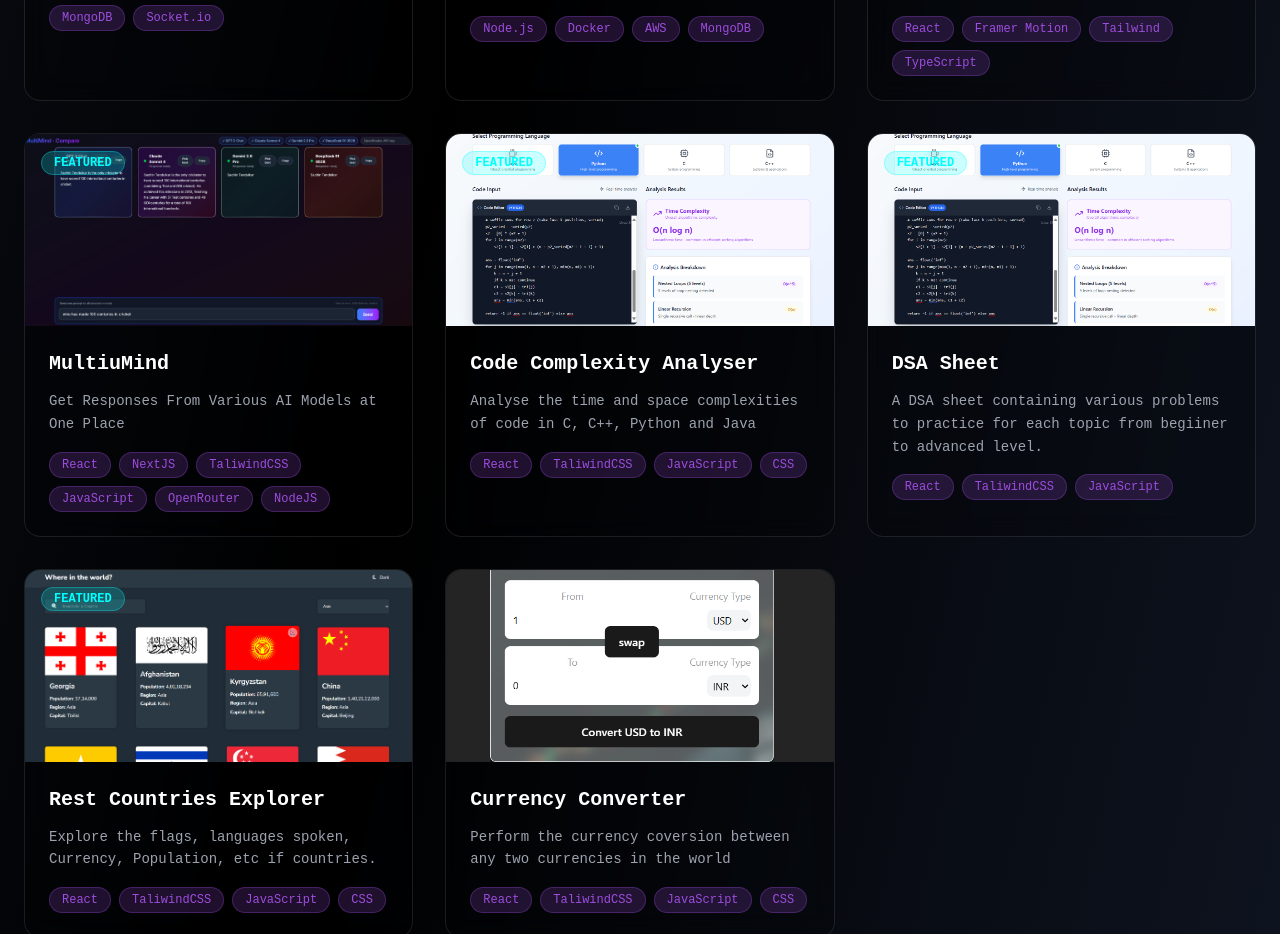
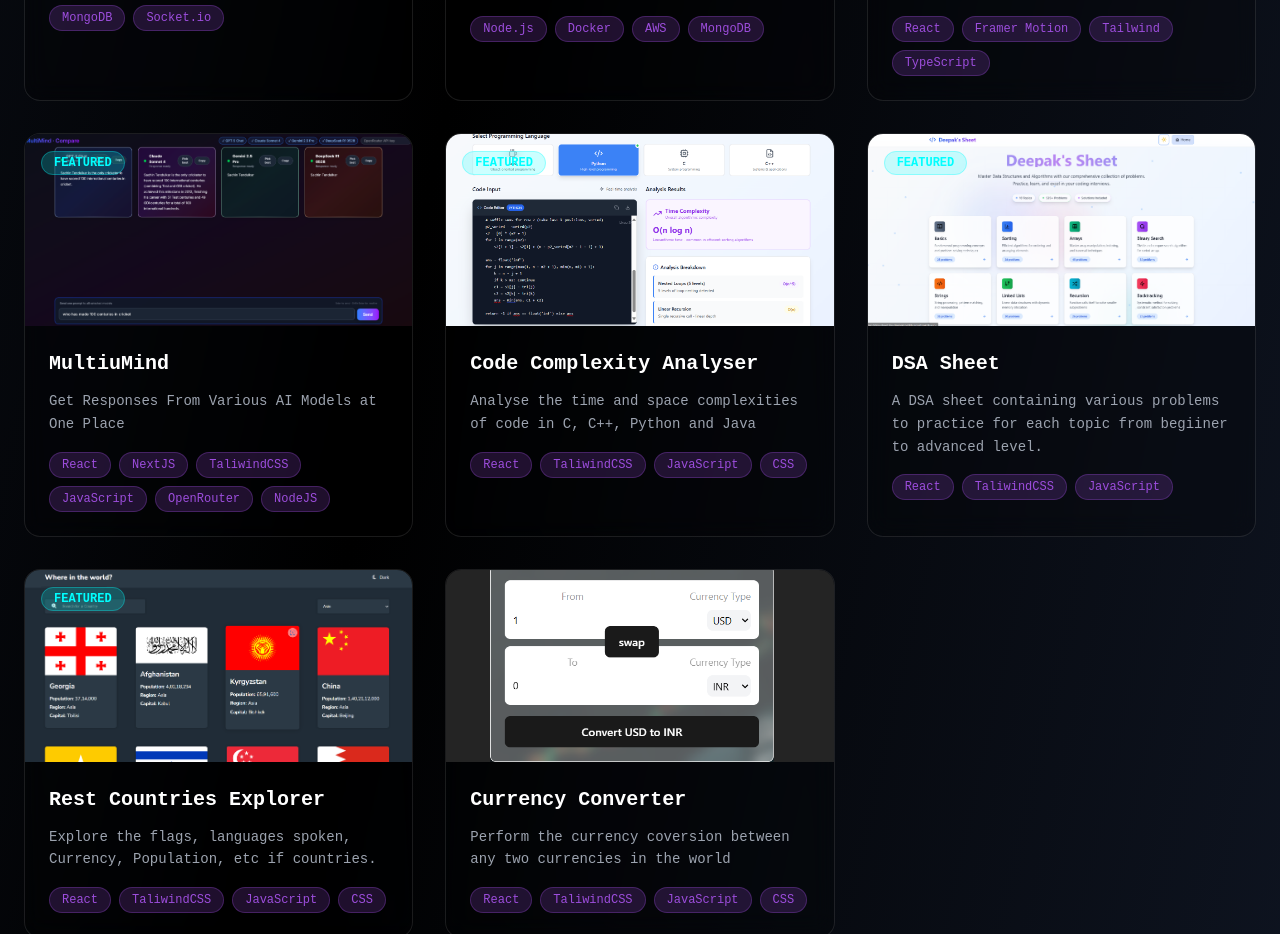
Before and after one commit to deepak2k03/Portfolio, a React (Vite) app: page / in a window 1280 px wide. Shown: the part 3640-4574 px from the top of the page. Built offline with nearby package versions, Linux system fonts and the light colour scheme.

Commit message:
"Updated Projects Section"

```diff
--- a/src/components/Projects.tsx
+++ b/src/components/Projects.tsx
@@ -8,6 +8,7 @@ import portfolioImg from '../assets/portfolio.png';
 import multimind from '../assets/MultiMind.png';
 import skillbridge from '../assets/skillbridge.png';
 import vhg from '../assets/vhg.png'
+import dsasheet from '../assets/sheet.png'
 
 interface ProjectsProps {
   darkMode: boolean;
@@ -88,10 +89,10 @@ const Projects: React.FC<ProjectsProps> = ({ darkMode }) => {
       id: 6,
       title: "DSA Sheet",
       description: "A DSA sheet containing various problems to practice for each topic from begiiner to advanced level.",
-      image: codeAnalyserImg,
+      image: dsasheet,
       tags: ["React", "TaliwindCSS", "JavaScript",],
       category: "frontend",
-      github: "https://github.com",
+      github: "https://github.com/deepak2k03/Deepak-s-DSA-Sheet",
       demo: "https://dsa-sheet-by-deepak.netlify.app/",
       featured: true
     },
```
Also changed, not shown: src/assets/sheet.png (added).
